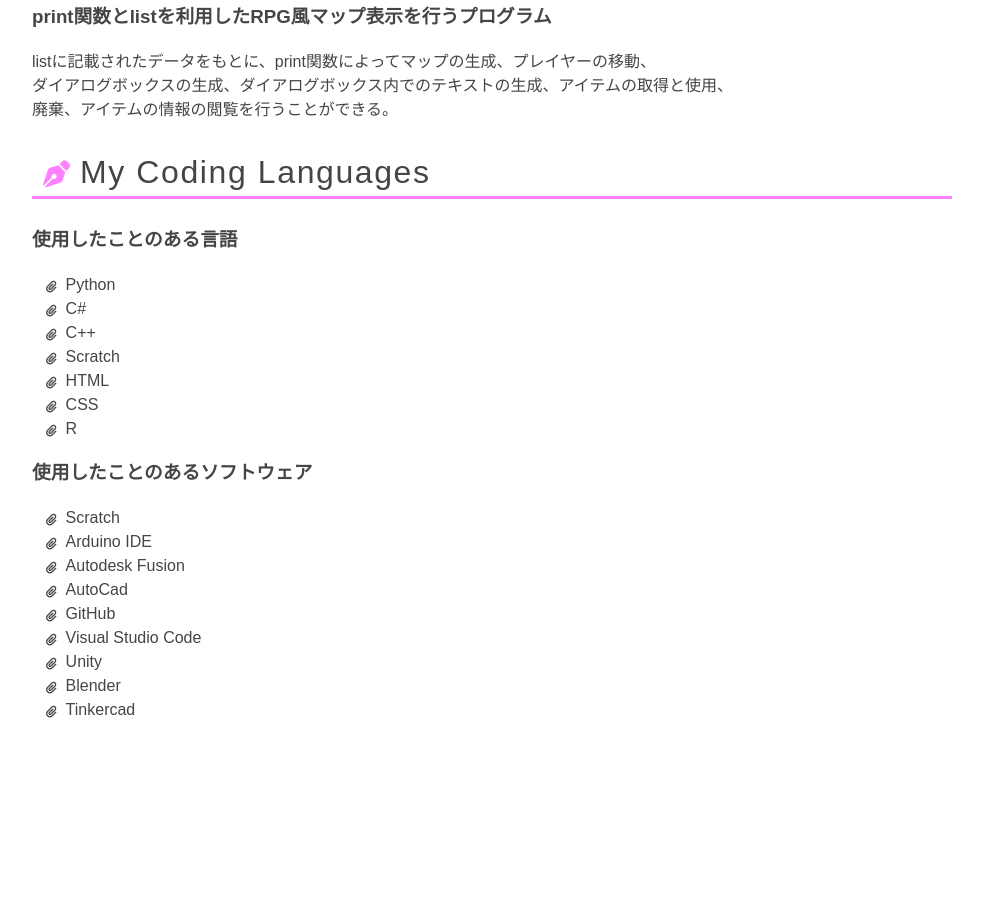
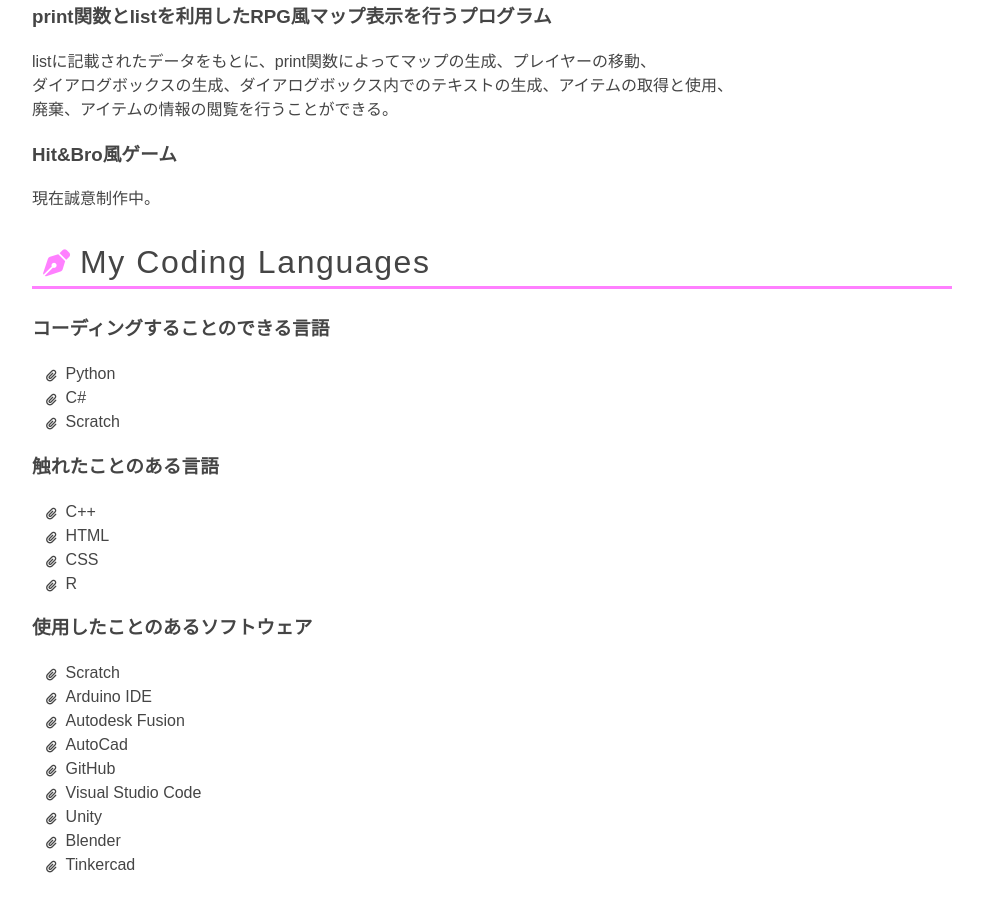
Before and after one commit to Aoi-Morino/MyPortfolio, a plain HTML site: page MyPortfolio.html in a window 1280 px wide. Shown: the part 944-1853 px from the top of the page, without its empty margins (148-1131 px from the left). Before the commit the page ends 1698 px from the top, so only its background shows below. Drawn offline with Linux system fonts and the light colour scheme; a web font is replaced by a local one.

Commit message:
update MyPortfolio.html

```diff
--- a/MyPortfolio.html
+++ b/MyPortfolio.html
@@ -59,17 +59,27 @@
         廃棄、アイテムの情報の閲覧を行うことができる。
     </p>
 
+    <h3>Hit&Bro風ゲーム</h3>
+    <p>
+        現在誠意制作中。
+    </p>
+
     <h2>My Coding Languages</h2>
-    <h3>使用したことのある言語</h3>
+    <h3>コーディングすることのできる言語</h3>
     <ul>
         <li>Python</li>
         <li>C#</li>
-        <li>C++</li>
         <li>Scratch</li>
-        <li>HTML</li>
-        <li>CSS</li>
-        <li>R</li>
     </ul>
+
+    <h3>触れたことのある言語</h3>
+    <ul>
+      <li>C++</li>
+      <li>HTML</li>
+      <li>CSS</li>
+      <li>R</li>
+    </ul>
+
     <h3>使用したことのあるソフトウェア</h3>
     <ul>
         <li>Scratch</li>
```
